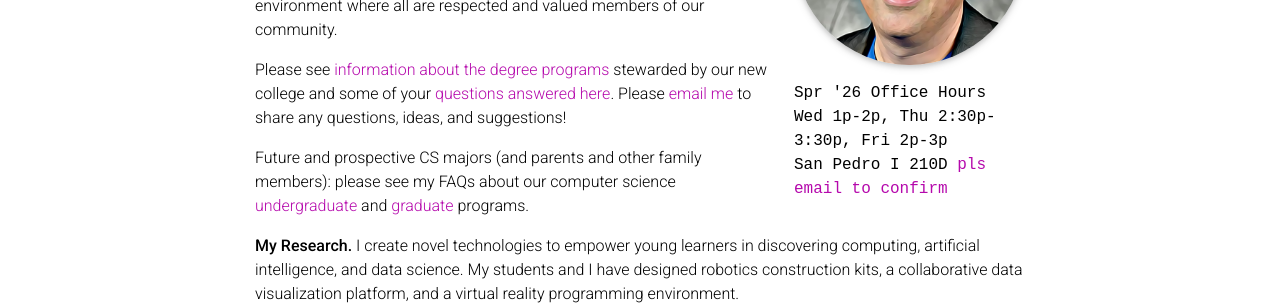
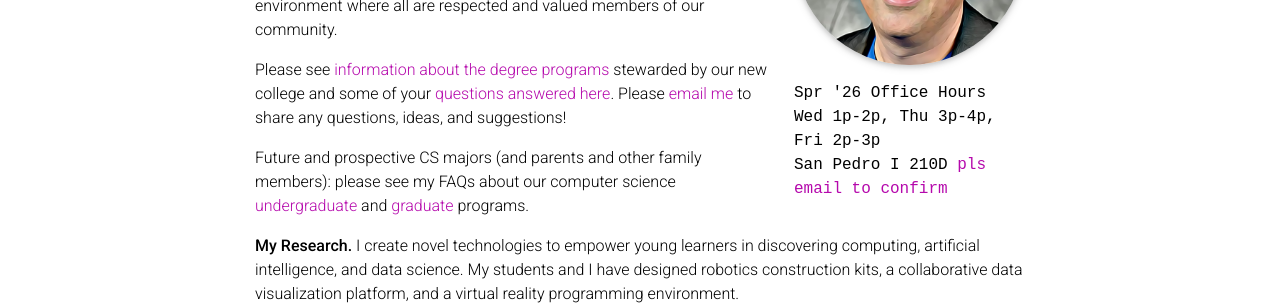
Before and after one commit to fgmart/fgmart.github.io, a Jekyll site: the page built from _pages/about.md, in a window 1280 px wide and 900 px high. Shown: the part 367-672 px from the top of the window. Built offline with Jekyll 4.4.1, drawn with Linux system fonts in a browser that asks for light colours; full-size pictures stand in for the smaller copies a plugin makes; some web fonts are replaced; comment, search, counter and statistics services are not loaded; a style sheet for code colours, icons or effects is not loaded.

Commit message:
update Spr '26 office hours

```diff
--- a/_pages/about.md
+++ b/_pages/about.md
@@ -8,7 +8,7 @@
   align: right
   image: csta-headshot-befunky-underpainting.png
   image_circular: true # crops the image to make it circular
-  more_info: <p>Spr '26 Office Hours<br>Wed 1p-2p, Thu 2:30p-3:30p, Fri 2p-3p<br>San Pedro I 210D <a href="mailto:fred.martin@utsa.edu?subject=office hours appointment request">pls email to confirm</a></p>
+  more_info: <p>Spr '26 Office Hours<br>Wed 1p-2p, Thu 3p-4p, Fri 2p-3p<br>San Pedro I 210D <a href="mailto:fred.martin@utsa.edu?subject=office hours appointment request">pls email to confirm</a></p>
 
 #  more_info: <p>Summer '25 Office Hours</br><p><a href="mailto:fred.martin@utsa.edu?subject=office hours appointment request">pls email for app'tment<a></p>
 
```
